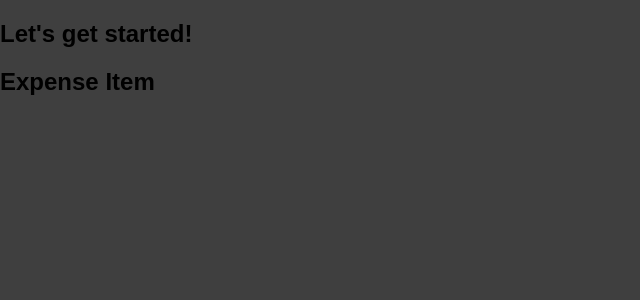
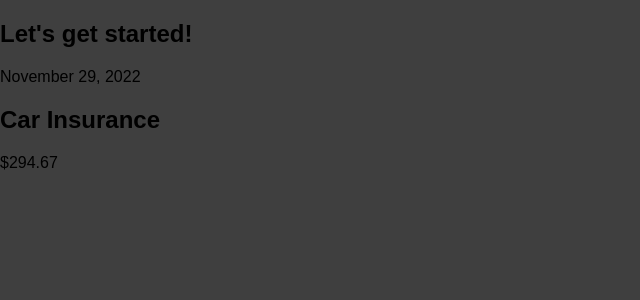
Before and after one commit to jphustman/react-course, a JavaScript app: page / in a window 1280 px wide. Shown: the top 300 px of the page, without its empty margins (0-640 px from the left). Built offline with nearby package versions, Linux system fonts and the light colour scheme.

Commit message:
improve expenseitem

```diff
--- a/src/components/ExpenseItem.js
+++ b/src/components/ExpenseItem.js
@@ -1,6 +1,12 @@
 function ExpenseItem() {
     return (
-        <h2>Expense Item</h2>
+        <div>
+            <div>November 29, 2022</div>
+            <div>
+                <h2>Car Insurance</h2>
+                <div>$294.67</div>
+            </div>
+        </div>
     );
 }
 
```
